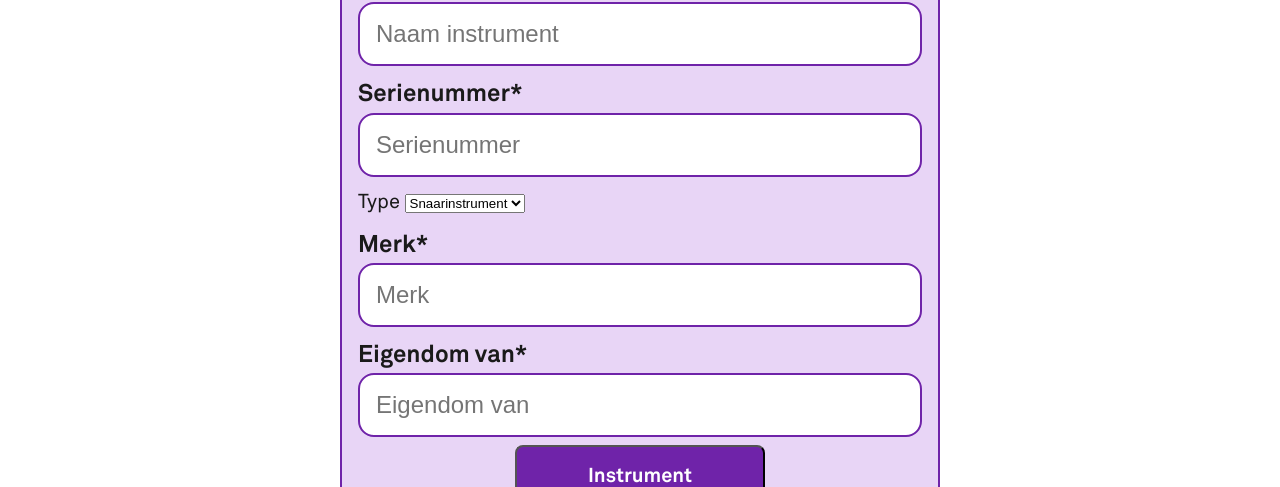
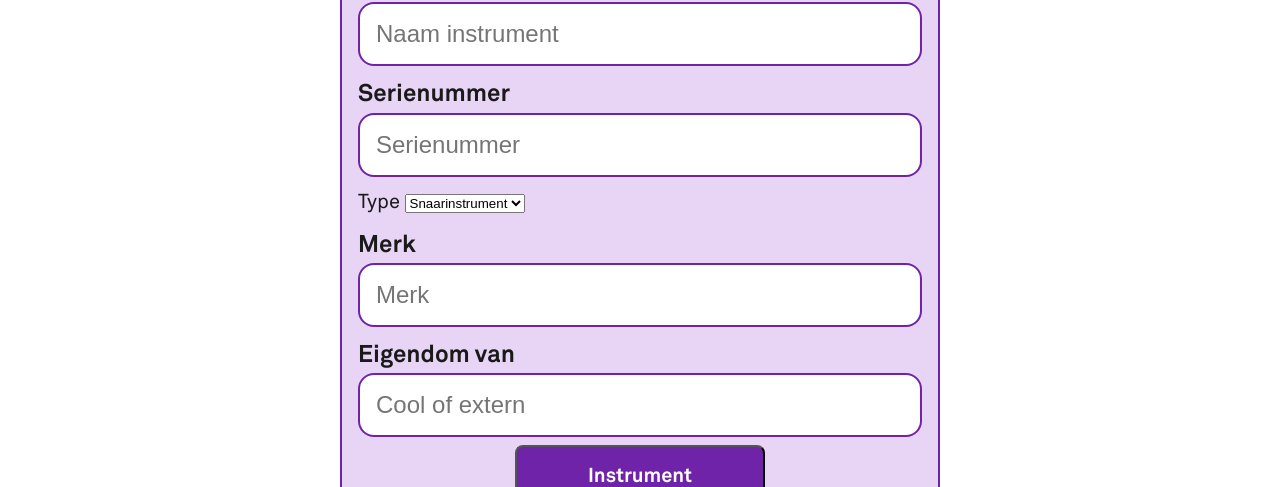
Before and after one commit to fdnd-agency/preludefondsinstrumentenuitleen, a SvelteKit app: page /new in a window 1280 px wide. Shown: the part 200-687 px from the top of the page. Built offline with nearby package versions, Linux system fonts and the light colour scheme.

Commit message:
FEAT: changed form requirements

```diff
--- a/src/routes/new/+page.svelte
+++ b/src/routes/new/+page.svelte
@@ -18,7 +18,6 @@
         name="serial_number"
         label="Serienummer"
         placeholder="Serienummer"
-        required
     />
 
       <label>
@@ -34,14 +33,12 @@
         name="brand"
         label="Merk"
         placeholder="Merk"
-        required
     />
 
     <TextInput
         name="property"
         label="Eigendom van"
-        placeholder="Eigendom van"
-        required
+        placeholder="Cool of extern"
     />
 
     <button type="submit" class="primary button">
```
